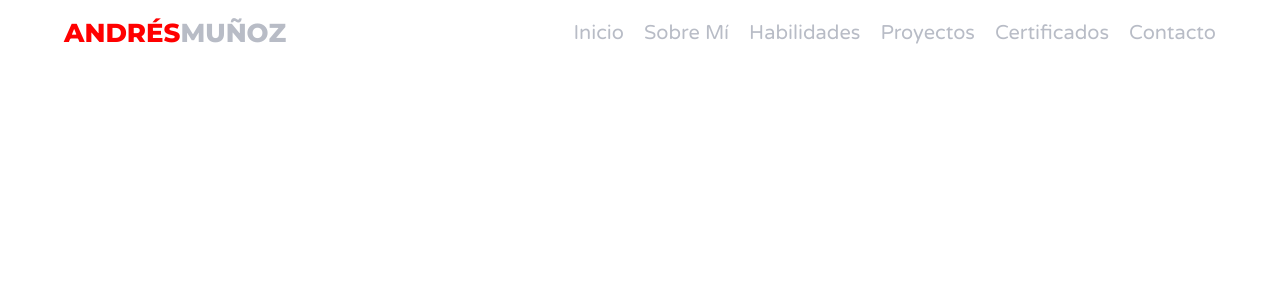
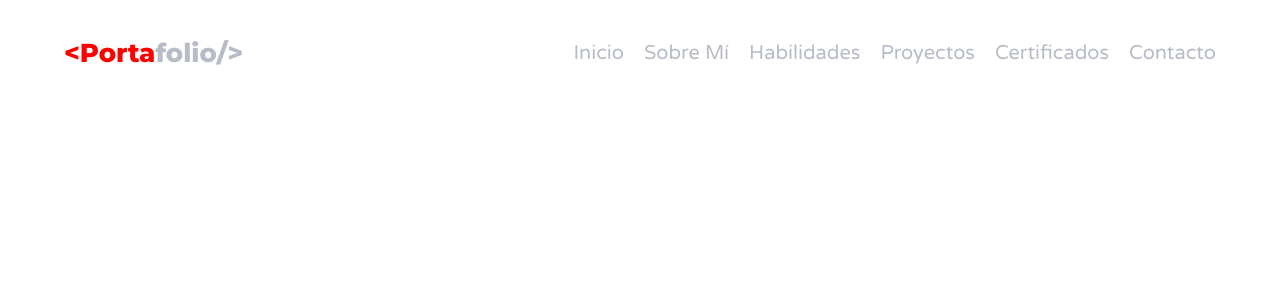
Before and after one commit to andresmdevco/portfolio, a React (Vite) app: page / in a window 1280 px wide. Shown: the top 300 px of the page. Built offline with nearby package versions, Linux system fonts and the light colour scheme.

Commit message:
feat: make header respondive

```diff
--- a/index.html
+++ b/index.html
@@ -7,7 +7,7 @@
     <title>Portfolio</title>
     <link rel="preconnect" href="https://fonts.googleapis.com">
     <link rel="preconnect" href="https://fonts.gstatic.com" crossorigin>
-    <link href="https://fonts.googleapis.com/css2?family=Inter:opsz,wght@14..32,100..900&family=Montserrat:wght@100..900&family=Varela+Round&display=swap" rel="stylesheet">
+    <link href="https://fonts.googleapis.com/css2?family=Inter:ital,opsz,wght@0,14..32,100..900;1,14..32,100..900&family=Montserrat:ital,wght@0,100..900;1,100..900&family=Varela+Round&display=swap" rel="stylesheet">
   </head>
   <body>
     <div id="root"></div>
--- /dev/null
+++ b/src/App.module.css
@@ -0,0 +1,4 @@
+.container {
+  width: min(90%, 160rem);
+  margin: 0 auto;
+}
--- a/src/App.tsx
+++ b/src/App.tsx
@@ -1,12 +1,14 @@
-import Header from "./components/Header/Header"
+import styles from './App.module.css';
+import Header from './components/Header/Header';
 
 function App() {
-
   return (
     <>
-      <Header />
+      <div className={styles.container}>
+        <Header />
+      </div>
     </>
-  )
+  );
 }
 
-export default App
+export default App;
--- a/src/components/Header/Header.module.css
+++ b/src/components/Header/Header.module.css
@@ -1,3 +1,14 @@
+@media (min-width: 768px) {
+  .bar {
+    display: flex;
+    align-items: center;
+    justify-content: space-between;
+    gap: 4rem;
+  }
+}
+.bar {
+  padding: 2rem 0
+}
 
 .title {
   color: var(--gray);
@@ -5,34 +16,23 @@
   font-family: var(--subtitlesFont);
   font-style: normal;
   font-weight: 800;
-    text-transform: uppercase;
+  text-align: center;
 }
 .title span {
   color: var(--primary);
 }
 
-.container {
-    width: min(90%, 160rem);
-    margin: 0 auto;
-}
-
 @media (min-width: 768px) {
-    .bar {
-        display: flex;
-        align-items: center;
-        justify-content: space-between;
-        gap: 4rem;
-    }
   .nav {
     display: flex;
     gap: 2rem;
-        text-align: center;
   }
 }
-
 .nav a {
+  display: block;
+  line-height: 3.2rem;
   text-decoration: none;
-    display: block;
+  text-align: center;
   font-size: 2rem;
   color: var(--gray);
 }
--- a/src/components/Header/Header.tsx
+++ b/src/components/Header/Header.tsx
@@ -1,11 +1,12 @@
-import styles from './Header.module.css'
+import styles from './Header.module.css';
 
 export default function Header() {
   return (
     <header>
-        <div className={styles.container}>
       <div className={styles.bar}>
-                <h1 className={styles.title}><span>Andrés</span>Muñoz</h1>
+        <h1 className={styles.title}>
+          <span>&lt;Porta</span>folio/&gt;
+        </h1>
 
         <nav className={styles.nav}>
           <a href="">Inicio</a>
@@ -16,7 +17,6 @@ export default function Header() {
           <a href="">Contacto</a>
         </nav>
       </div>
-        </div>
     </header>
-  )
+  );
 }
```
Lines whose indentation alone changed are shown as unchanged.
